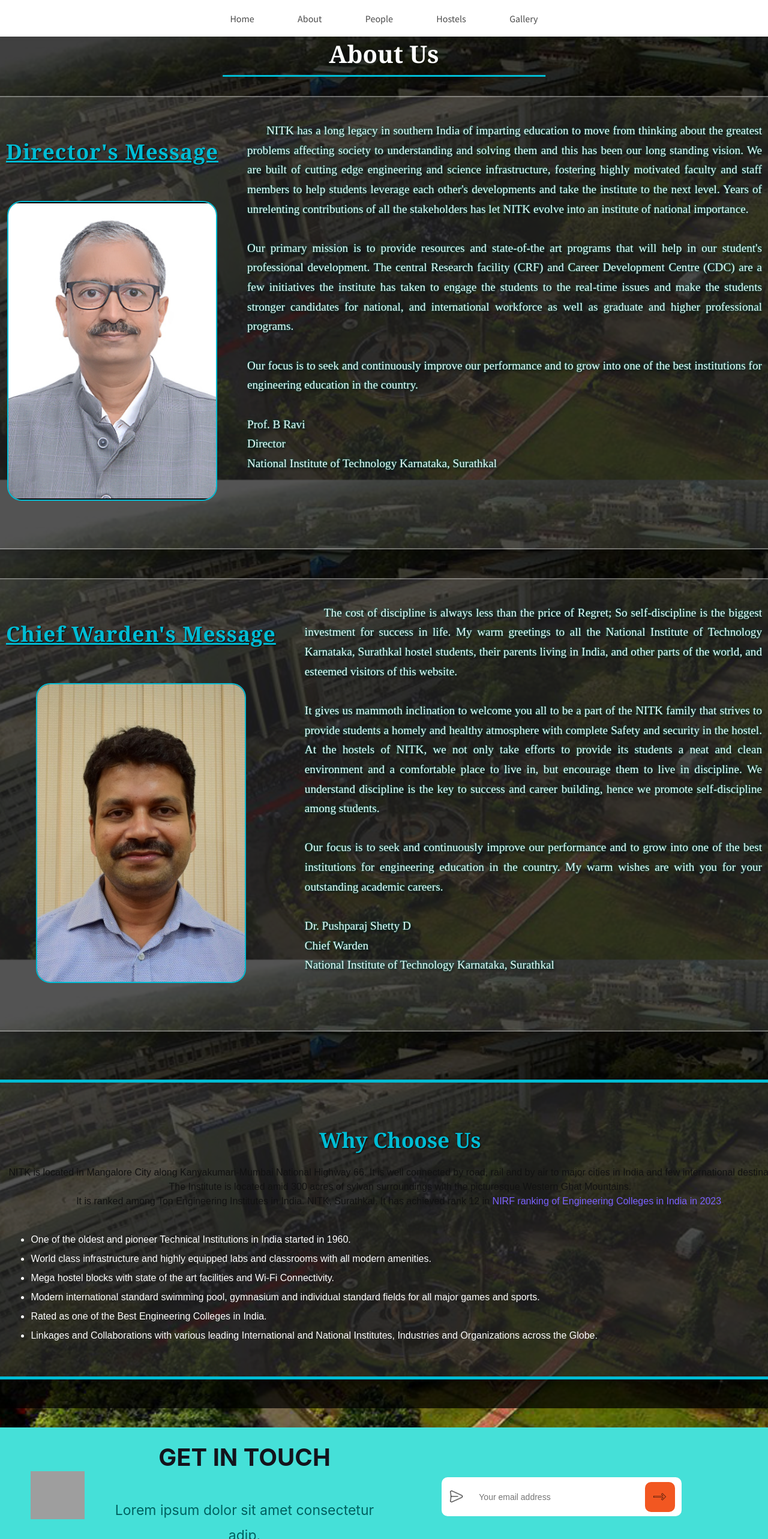
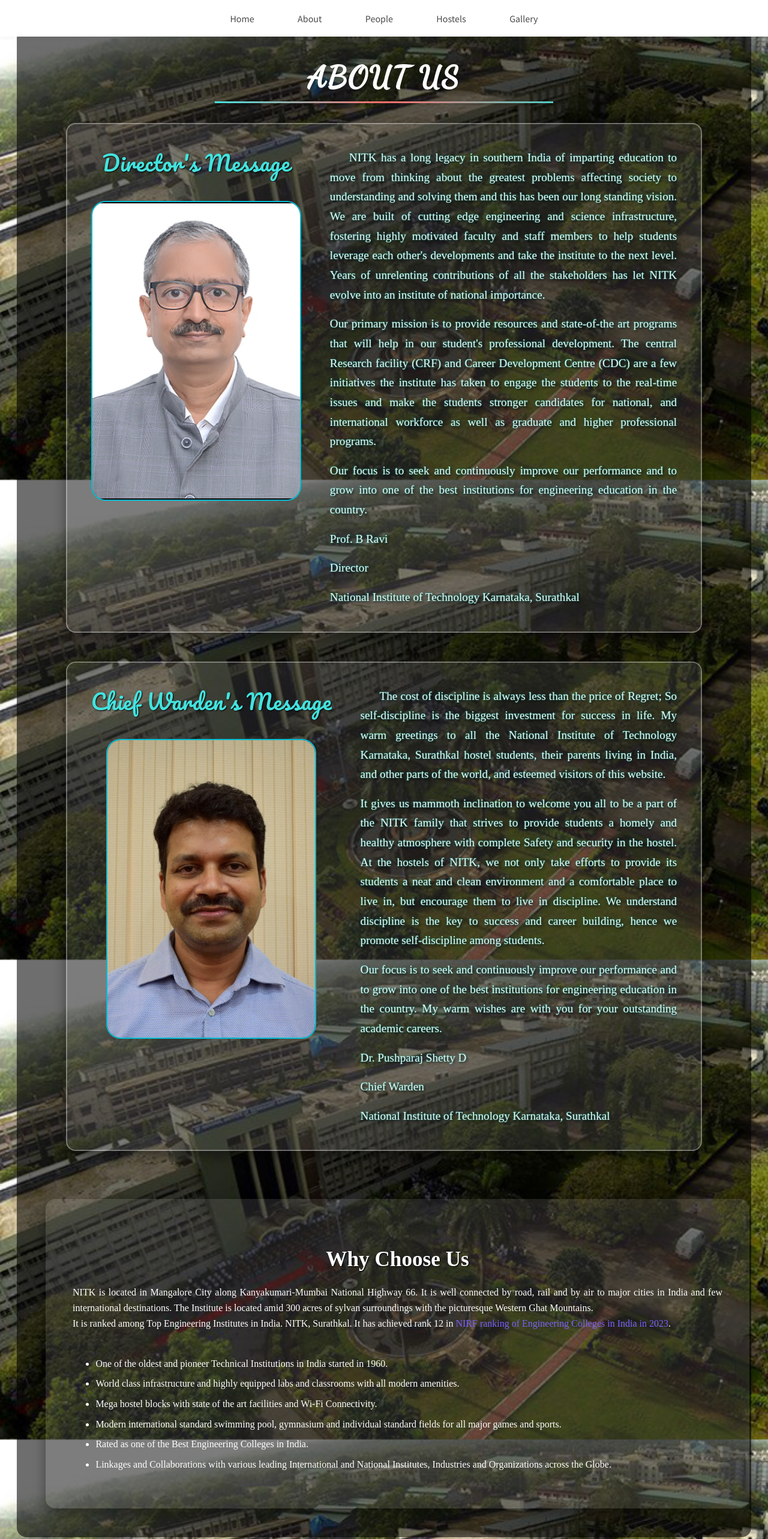
Before and after one commit to Satishshekhar12/NITK-Hostel, a React (Vite) app in the folder client/: page /about in a window 1280 px wide. Shown: the top 2566 px of the page at 60% size. Built offline with nearby package versions, Linux system fonts and the light colour scheme; grey boxes are pictures that could not be loaded.

Commit message:
Enhanced About Us section with animations and styling improvements

```diff
--- a/client/src/pages/StaffSection.jsx
+++ b/client/src/pages/StaffSection.jsx
@@ -6,7 +6,16 @@
     <div className="section">
       <div className="overlay">
         <div className="aboutUsContainer">
-          <h1 className="aboutUs">About Us</h1>
+          <h1 className="aboutUs">
+            <span className="letter" style={{"--animation-delay": "0s"}}>A</span>
+            <span className="letter" style={{"--animation-delay": "0.1s"}}>B</span>
+            <span className="letter" style={{"--animation-delay": "0.2s"}}>O</span>
+            <span className="letter" style={{"--animation-delay": "0.3s"}}>U</span>
+            <span className="letter" style={{"--animation-delay": "0.4s"}}>T</span>
+            <span className="letter" style={{"--animation-delay": "0.5s"}}>&nbsp;</span>
+            <span className="letter" style={{"--animation-delay": "0.6s"}}>U</span>
+            <span className="letter" style={{"--animation-delay": "0.7s"}}>S</span>
+          </h1>
         </div>
         <div className="cardsWrapper">
           <div className="card">
--- a/client/src/styles/about/StaffSection.css
+++ b/client/src/styles/about/StaffSection.css
@@ -1,4 +1,8 @@
 @import url('https://fonts.googleapis.com/css2?family=Montserrat:wght@400;600;700&display=swap');
+@import url('https://fonts.googleapis.com/css2?family=Pacifico&display=swap');
+@import url('https://fonts.googleapis.com/css2?family=Dancing+Script:wght@700&display=swap');
+
+
 
 /* * {
   font-family: 'Montserrat', sans-serif;
@@ -26,10 +30,10 @@
 /* ye bahar wali image ka class h bg.jpg */
 
 .overlay {
-  background-color: rgba(0, 0, 0, 0.75);
+  background-color: rgba(0, 0, 0, 0.57);
   padding: 0.2rem 3rem 3rem 3rem;
   border-radius: 1rem;
-  width: 100%;
+  width: 85%;
   max-width: 1600px;
   color: white;
   margin: 0 auto;
@@ -55,7 +59,7 @@
   border: 2px solid #ffffff55;
   box-shadow: 0 8px 20px rgba(0, 0, 0, 0.4);
   transition: transform 0.3s ease, box-shadow 0.3s ease;
-  width: 100%;
+  width: 94%;
   margin: 0 auto;
   /* border: 2px solid #00bcd4; */
 }
@@ -85,9 +89,9 @@
 
 .why-title {
   font-size: 2.2rem;
-  font-family: Georgia, serif;
+  font-family: 'Inika', serif;
   font-weight: 700;
-  color: #00bcd4;
+  color: white;
   text-align: center;
   margin-bottom: 1rem;
   text-shadow: 1px 1px 2px black;
@@ -96,26 +100,58 @@
 }
 
 .why-title:hover {
-  color: #fff;
+  color: #00bcd4;
   text-decoration: underline;
 }
 
 .title {
-  font-size: 2rem;
-  font-family: 'Georgia';
-  font-weight: 600;
-  color: #00bcd4;
+  font-family: 'Pacifico', cursive;
+  font-size: 48px;
+  font-weight: 900;
+  color: #43E3DE;
   text-align: center;
-  margin-top: 1.5rem;
-  margin-bottom: 1rem;
+  margin-top: 0.2rem;
+  margin-bottom: 2rem;
   text-shadow: 1px 1px 2px black;
-  text-decoration: underline 2.5px;
   letter-spacing: 1px;
   transition: color 0.3s ease;
   overflow: hidden;
   white-space: nowrap;
-  animation: typing .8s steps(30, end);
+  animation: typewriter 2s steps(20, end);
+  position: relative;
+  cursor: pointer;
+  line-height: 1.2;
+  padding-bottom: 10px;
 }
+
+@keyframes typewriter {
+  from {
+    width: 0;
+  }
+  to {
+    width: 100%;
+  }
+}
+
+
+
+.title::after {
+  content: '';
+  position: absolute;
+  width: 0;
+  height: 3px;
+  bottom: -8px;
+  left: 50%;
+  background: linear-gradient(90deg, #43E3DE, #FF6B6B, #4ECDC4);
+  transition: all 0.3s ease;
+  transform: translateX(-50%);
+}
+
+.title:hover::after {
+  width: 90%;
+}
+
+/* y h directors message  */
 
 @keyframes typing {
   from { width: 0 }
@@ -134,7 +170,7 @@
   border: 2px solid #00bcd4;
   border-radius: 1.5rem;
   align-self: center;
-  margin-top: 2.5rem;
+  margin-top: 1.rem;
   margin-bottom: 2rem;
   object-fit: cover;
   transition: transform 0.3s ease;
@@ -159,7 +195,7 @@
   font-family: 'Inika';
   font-weight: 500;
 }
-ye sb about us m likha
+/* ye sb about us m likha  */
 
 .description br {
   display: block;
@@ -200,55 +236,107 @@
     display: flex;
     flex-direction: column;
     align-items: center;
-    border: 5px solid #00bcd4;
+    border: 5px solid transparent;
+    position: relative;
+    overflow: hidden;
   }
+
+  .why-card::before {
+    content: '';
+    position: absolute;
+    top: 0;
+    left: -100%;
+    width: 75%;
+    height: 5px;
+    background: linear-gradient(90deg, transparent, #00bcd4, #FF6B6B, #4ECDC4);
+    animation: movingBorder 1s infinite linear,transparent;
+  }
+
+  .why-card::after {
+    content: '';
+    position: absolute;
+    bottom: 0;
+    right: -100%;
+    width: 75%;
+    height: 5px;
+    background: linear-gradient(90deg, transparent, #4ECDC4, #FF6B6B, #00bcd4, transparent);
+    animation: movingBorder 1s infinite linear reverse,transparent;
+  }
+}
+
+@keyframes movingBorder {
+  0% {
+    left: -100%;
+  }
+  100% {
+    left: 100%;
+  }
+}
+
+.why-description {
+  color: white;
+  text-align: justify;
+  line-height: 1.6;
+  font-size: 1rem;
+  font-family: 'Inika', serif;
 }
 
 .why-description ul {
   margin-top: 1rem;
   margin-left: 1.2rem;
-  color: #fff;
+  color: white;
   text-align: justify;
   width: 95%;
   padding-left: 1.2rem;
 }
+
 .why-description li {
   margin-bottom: 0.5rem;
-  color: #fff;
+  color: white;
   text-align: justify;
 }
 
+/* @import url('https://fonts.googleapis.com/css2?family=Pacifico&display=swap'); */
+
+
 .aboutUs {
     font-size: 2.5rem;
-    font-weight: 700;
+    font-weight: 900;
     color: white;
     text-decoration: none;
     padding: 1rem 2rem;
     border-radius: 0.5rem;
     transition: all 0.3s ease;
     position: relative;
-    margin: 0.05rem auto 2rem auto;
+    margin: 0 rem auto 2 rem auto;
     display: block;
     text-align: center;
     text-shadow: 2px 2px 4px rgba(0, 0, 0, 0.2);
-    font-family: Georgia, serif;
+    font-family: 'Dancing Script', cursive;
+    font-size: 50px;
+    font-weight: bold;
+    -webkit-text-stroke: 2px white; /* Outline */
+    animation: colorPulse 2s infinite ease-in-out;
+    text-transform: uppercase;
+    letter-spacing: 2px;
 }
 
 .aboutUs::after {
     content: '';
     position: absolute;
-    width: 40%;
+    width: 50%;
     height: 3px;
     bottom: 0;
     left: 50%;
-    background-color: #00bcd4;
+    background: linear-gradient(90deg, #43E3DE, #FF6B6B, #4ECDC4);
     transition: all 0.3s ease;
     transform: translateX(-50%);
     box-shadow: 0 2px 4px rgba(0, 0, 0, 0.2);
 }
 
 .aboutUs:hover {
-    color: #00bcd4;
+    color: #43E3DE;
+    -webkit-text-stroke: 2px #43E3DE;
     transform: translateY(-5px) scale(1.04);
     text-shadow: 3px 3px 6px rgba(0, 0, 0, 0.3);
 }
```
